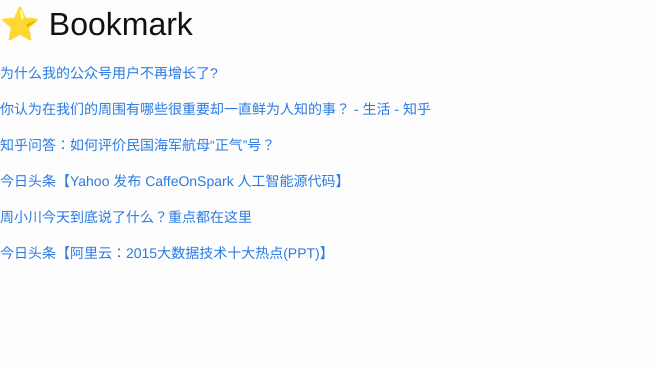
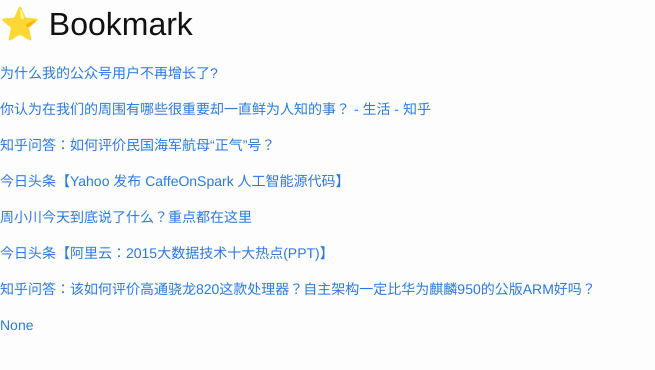
Before and after one commit to cnwarden/cnwarden.github.io, a Jekyll site: the page built from fav/index.md, in a window 1280 px wide. Shown: the top 370 px of the page, without its empty margins (0-655 px from the left). Built offline with Jekyll 4.4.1, drawn with Linux system fonts in a browser that asks for light colours; emoji names are drawn with the system emoji font.

Commit message:
auto commit

```diff
--- a/fav/index.md
+++ b/fav/index.md
@@ -16,3 +16,7 @@ title:  fav
 [周小川今天到底说了什么？重点都在这里](http://mp.weixin.qq.com/s?__biz=MjM5NzAwMzU0MA==&mid=1140437992&idx=1&sn=37013e86a0badb41badc6c858fd1f1ff&scene=0#wechat_redirect)
 
 [今日头条【阿里云：2015大数据技术十大热点(PPT)】](http://toutiao.com/item/6255037016610701825/?iid=3578109516&app=news_article&tt_from=android_share&utm_source=email&utm_medium=toutiao_android&utm_campaign=client_share)
+
+[知乎问答：该如何评价高通骁龙820这款处理器？自主架构一定比华为麒麟950的公版ARM好吗？](http://www.zhihu.com/question/40765796)
+
+[None](http://www.zhihu.com/question/40765796)
```
